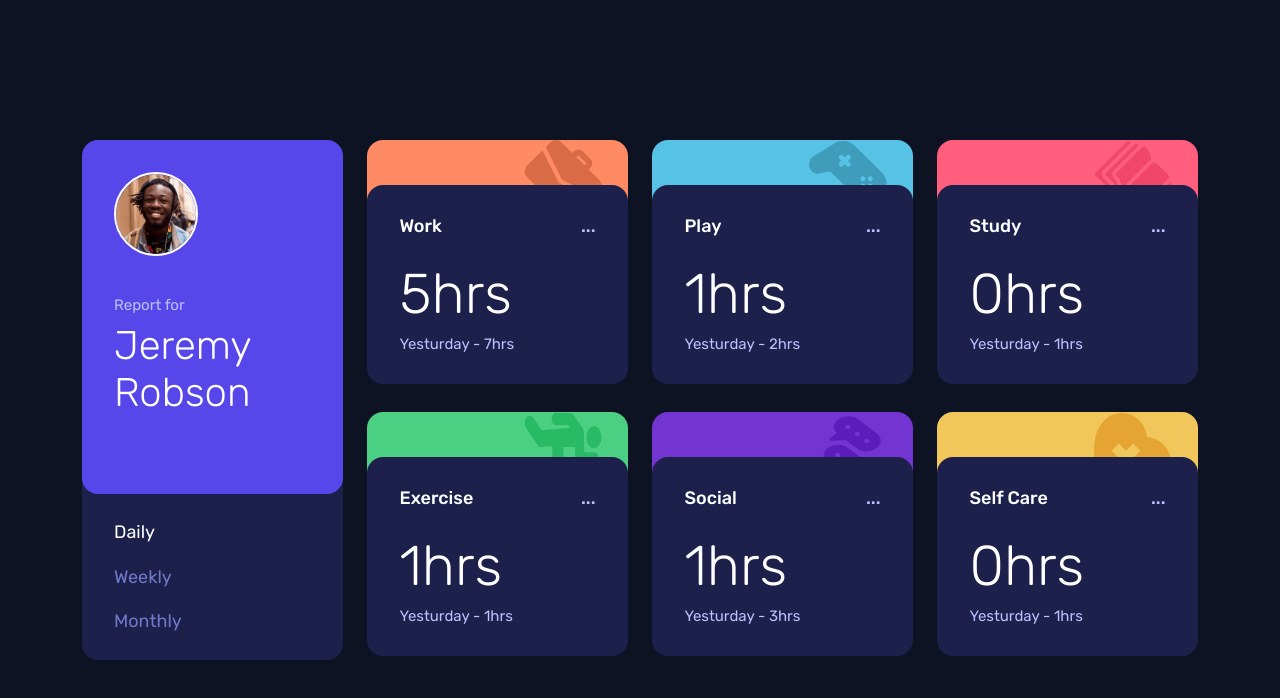
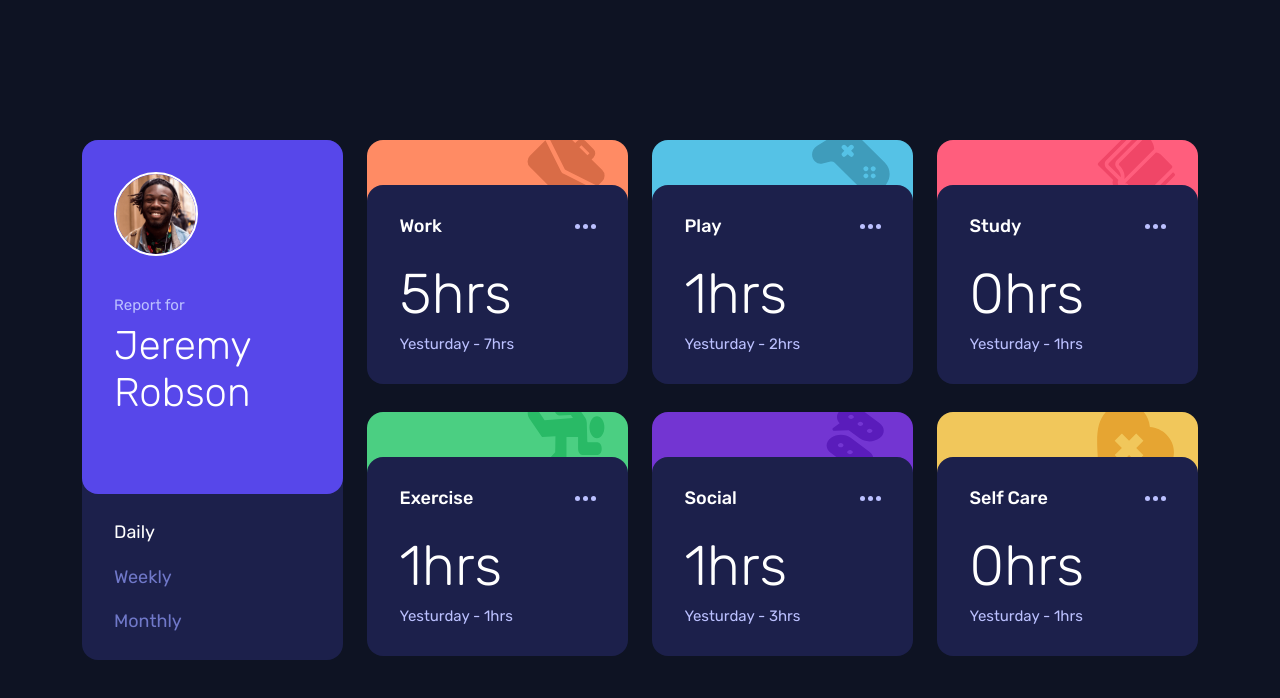
Before and after one commit to redjackfred/time-tracking-dashboard, a React (Vite) app: page / in a window 1280 px wide. Shown: the top 698 px of the page. Built offline with nearby package versions, Linux system fonts and the light colour scheme.

Commit message:
size fix & dots

```diff
--- a/src/StatCard.tsx
+++ b/src/StatCard.tsx
@@ -57,13 +57,17 @@ export default function StatCard({
 				<img
 					src={icon}
 					alt={`${data.title} Icon`}
-					className="absolute -top-[10.91px] left-[231.58px] h-[78px] w-[78px] xl:top-0 xl:left-[157px]"
+					className="absolute -top-[10.91px] left-[231.58px] h-[78px] w-[78px] xl:-top-[10px] xl:left-[160px]"
 				/>
 			</div>
 			<div className="bg-navy-900 hover:bg-navy-800 relative mt-[38px] flex h-[122px] flex-col gap-2 rounded-2xl p-6 text-white md:h-[180px] md:gap-4 xl:mt-[45px] xl:h-[199px] xl:gap-6 xl:px-[32.5px] xl:py-[31px]">
 				<header className="flex items-center justify-between">
 					<h2 className="text-preset-5-medium text-white">{data.title}</h2>
-					<p className="text-navy-200 text-preset-5-medium">...</p>
+					<span className="flex gap-[3px]">
+						<div className="bg-navy-200 h-[5px] w-[5px] rounded-full"></div>
+						<div className="bg-navy-200 h-[5px] w-[5px] rounded-full"></div>
+						<div className="bg-navy-200 h-[5px] w-[5px] rounded-full"></div>
+					</span>
 				</header>
 				<main className="flex items-center justify-between gap-2 md:flex-col md:items-start">
 					<h1 className="text-preset-3 text-white">
```
